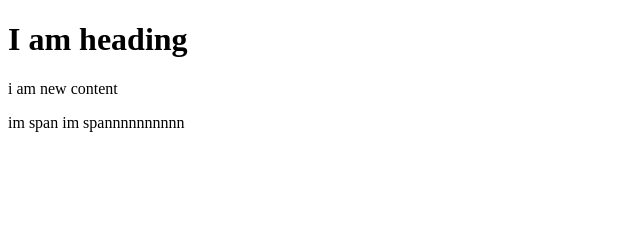
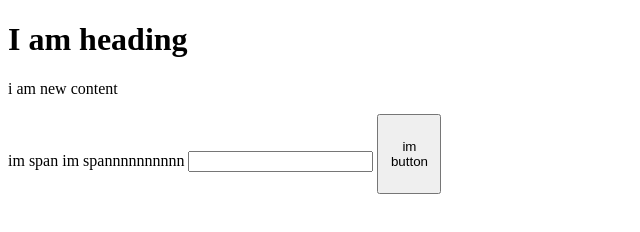
Before and after one commit to Avinash-ray/web-dev, a plain HTML site: page Module-1/display_property.html in a window 1280 px wide. Shown: the whole page, without its empty margins (0-640 px from the left). Drawn offline with Linux system fonts and the light colour scheme.

Commit message:
inline-block display

```diff
--- a/Module-1/display_property.html
+++ b/Module-1/display_property.html
@@ -9,6 +9,10 @@
         span{
             border: 1px;
         }
+        button{
+            height: 10vh;
+            width: 5vw;
+        }
     </style>
 </head>
 <body>
@@ -19,5 +23,9 @@
     <!-- inline property -->
     <span>im span</span>
     <span>im spannnnnnnnnn</span>
+
+    <!-- inline-block property -->
+    <input type="text">
+    <button>im button</button>
 </body>
 </html>
```
